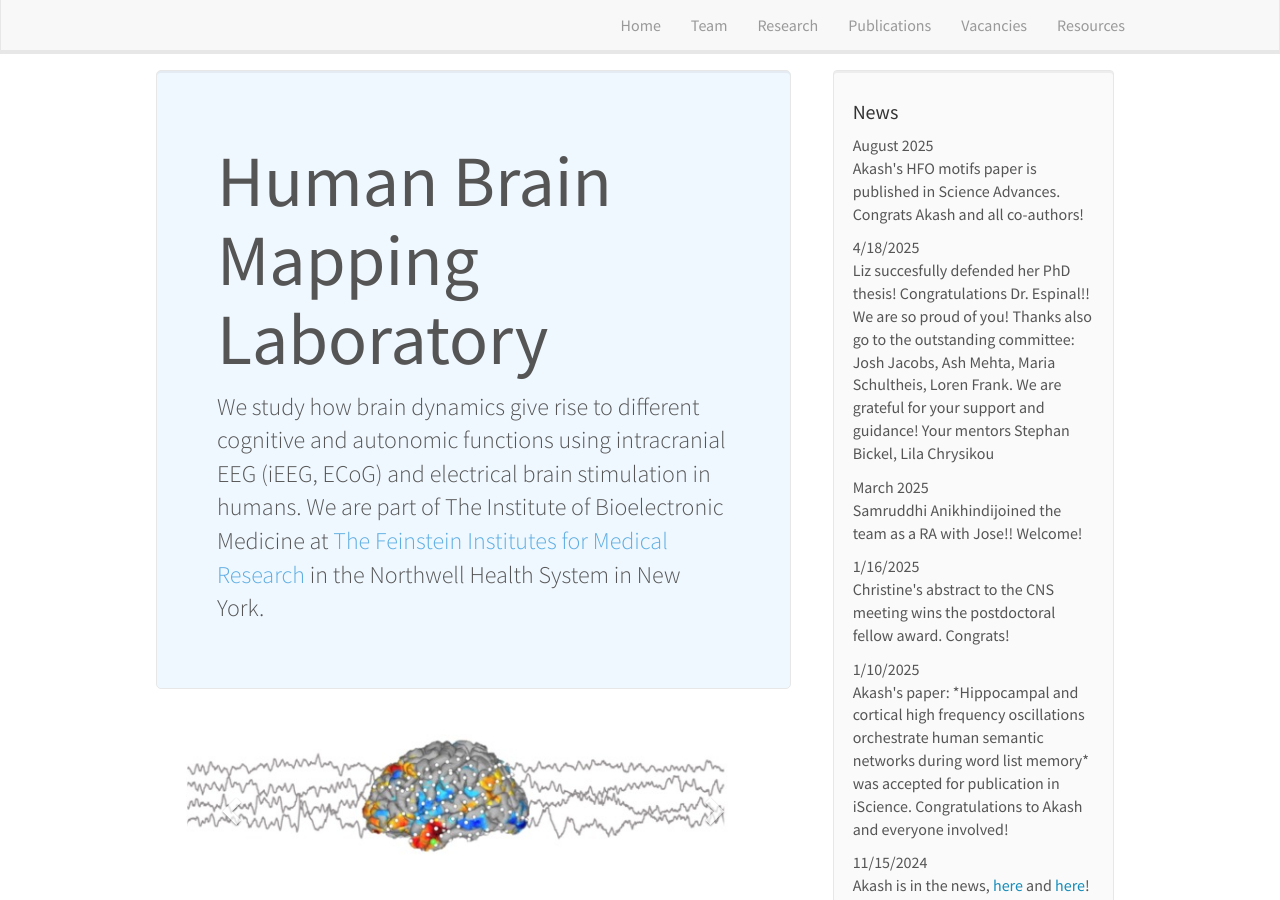
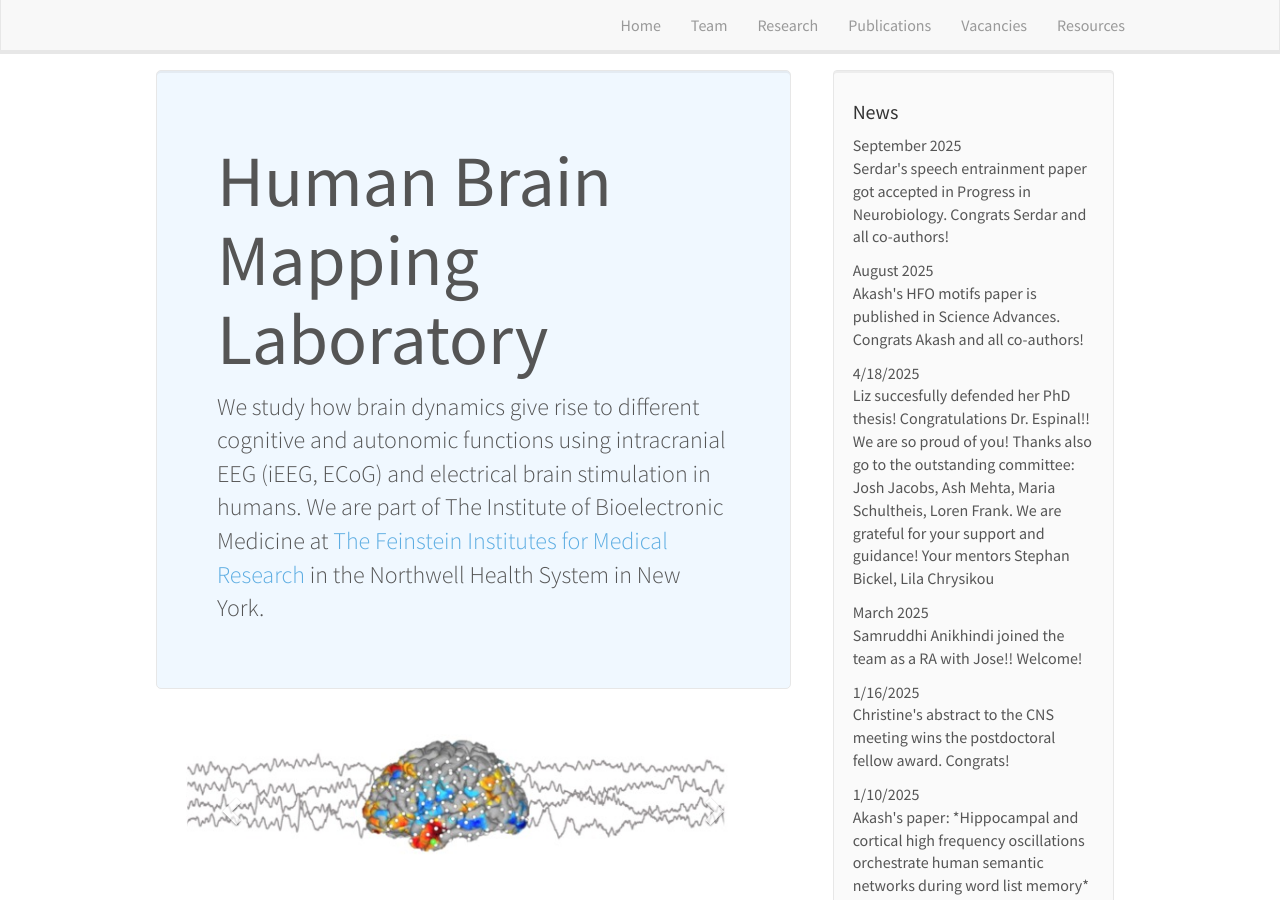
Before and after one commit to sarahgrjohnson/HBMLwebsite, a Jekyll site: the page built from _pages/home.md, in a window 1280 px wide and 900 px high. Built offline with Jekyll 4.4.1, drawn with Linux system fonts in a browser that asks for light colours; nearby versions of some CDN libraries; some of the changed text lies outside the part shown.

Commit message:
Update news.yml
added news of Serdar's Prog. in nbio paper

```diff
--- a/_data/news.yml
+++ b/_data/news.yml
@@ -1,3 +1,6 @@
+- date: September 2025
+  headline: "Serdar's speech entrainment paper got accepted in Progress in Neurobiology. Congrats Serdar and all co-authors!"
+
 - date: August 2025
   headline: "Akash's HFO motifs paper is published in Science Advances. Congrats Akash and all co-authors!"
 
@@ -7,7 +10,7 @@
     Your mentors Stephan Bickel, Lila Chrysikou"
 
 - date: March 2025
-  headline: "Samruddhi Anikhindijoined the team as a RA with Jose!! Welcome!"
+  headline: "Samruddhi Anikhindi joined the team as a RA with Jose!! Welcome!"
 
 - date: 1/16/2025
   headline: "Christine's abstract to the CNS meeting wins the postdoctoral fellow award. Congrats!"
```
